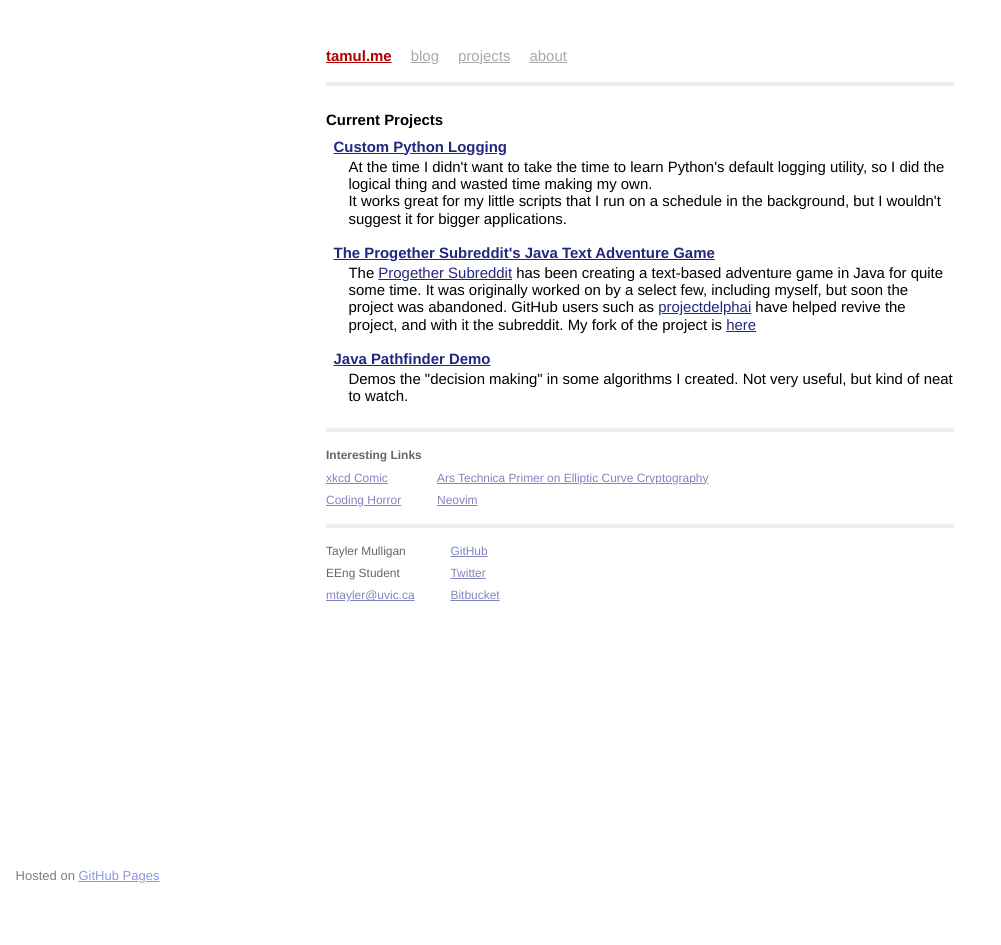
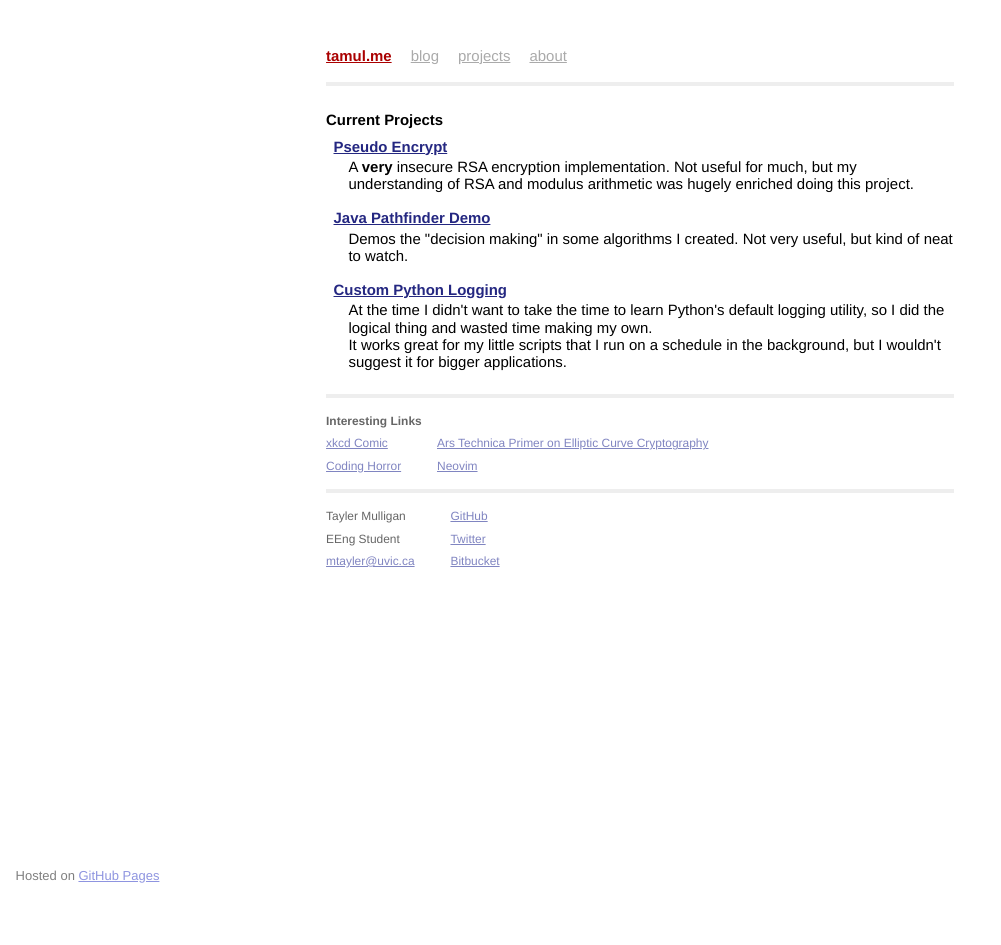
Before and after one commit to mtayler/tamul.github.io, a Jekyll site: the page built from projects.html, in a window 1280 px wide. Shown: the whole page, without its empty margins (0-1001 px from the left). Built offline with Jekyll 4.4.1, drawn with Linux system fonts in a browser that asks for light colours.

Commit message:
Changed some projects
Removed Progether Java Adventure
Added pseudo-encrypt

```diff
--- a/projects.html
+++ b/projects.html
@@ -5,14 +5,16 @@ change_frequency: weekly
 priority: 0.6
 ---
 <div class="projects">
-    <h1>Current Projects</h1>
-    <h2><a href="https://github.com/tamul/simplelogger">Custom Python Logging</a></h2>
-    <p>At the time I didn't want to take the time to learn Python's default logging utility, so I did the logical thing and wasted time making my own.<br />
-    It works great for my little scripts that I run on a schedule in the background, but I wouldn't suggest it for bigger applications.</p>
+  <h1>Current Projects</h1>
 
-    <h2><a href="https://github.com/Progether/JAdventure">The Progether Subreddit's Java Text Adventure Game</a></h2>
-    <p>The <a href="http://reddit.com/r/progether">Progether Subreddit</a> has been creating a text-based adventure game in Java for quite some time. It was originally worked on by a select few, including myself, but soon the project was abandoned. GitHub users such as <a href="https://github.com/projectdelphai">projectdelphai</a> have helped revive the project, and with it the subreddit. My fork of the project is <a href="https://github.com/tamul/JAdventure">here</a></p>
+  <h2><a href="https://github.com/tamul/psuedo-encrypt">Pseudo Encrypt</a></h2>
+  <p>A <b>very</b> insecure RSA encryption implementation. Not useful for much, but my understanding of RSA and modulus arithmetic was hugely enriched doing this project.</p>
 
-    <h2><a href="https://github.com/tamul/Pathfinder">Java Pathfinder Demo</a></h2>
-    <p>Demos the "decision making" in some algorithms I created. Not very useful, but kind of neat to watch.</p>
+  <h2><a href="https://github.com/tamul/Pathfinder">Java Pathfinder Demo</a></h2>
+  <p>Demos the "decision making" in some algorithms I created. Not very useful, but kind of neat to watch.</p>
+
+  <h2><a href="https://github.com/tamul/simplelogger">Custom Python Logging</a></h2>
+  <p>At the time I didn't want to take the time to learn Python's default logging utility, so I did the logical thing and wasted time making my own.<br />
+  It works great for my little scripts that I run on a schedule in the background, but I wouldn't suggest it for bigger applications.</p>
+
 </div>
```
